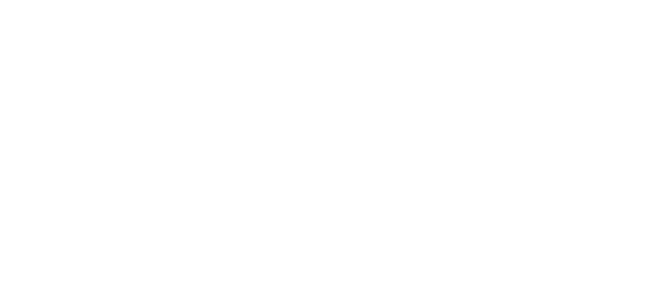
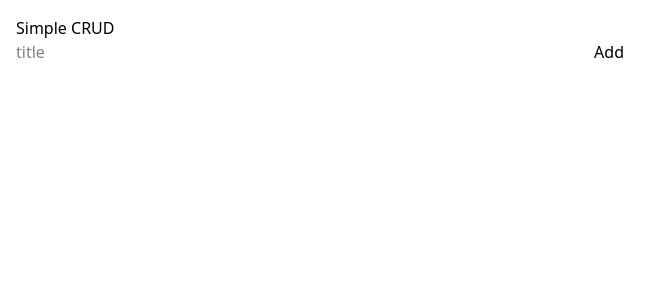
Before and after one commit to jimit8929/Frontend_Practice, a React (Vite) app in the folder Frontend_Practice/: page /todo in a window 1280 px wide. Before the commit this address had no page. Shown: the top 300 px of the page, without its empty margins (0-670 px from the left). Built offline with nearby package versions, Linux system fonts and the light colour scheme.

Commit message:
TodoList Practice

```diff
--- a/Frontend_Practice/src/App.jsx
+++ b/Frontend_Practice/src/App.jsx
@@ -1,11 +1,13 @@
 import {Routes , Route} from "react-router-dom"
 import LandingPage from "./Pages/LandingPage"
+import TodoList from "./Pages/TodoList"
 
 const App = () => {
   return (
     <>
       <Routes>
         <Route path="/" element={<LandingPage/>}/>
+        <Route path="/todo" element={<TodoList/>}/>
       </Routes>
 
     </>
--- a/Frontend_Practice/src/Pages/TodoList.jsx
+++ b/Frontend_Practice/src/Pages/TodoList.jsx
@@ -1,9 +1,76 @@
-import React from 'react'
+import { useEffect, useState } from "react";
 
 const TodoList = () => {
+  const key = "mini_crud_v1";
+  const [items, setItems] = useState(() =>
+    JSON.parse(localStorage.getItem(key) || "[]")
+  );
+  const [text, setText] = useState("");
+  const [editId, setEditId] = useState(null);
+
+  useEffect(() => {
+    localStorage.setItem(key, JSON.stringify(items));
+  }, [items]);
+
+  const add = () => {
+    if (!text.trim()) return;
+    if (editId) {
+      setItems(items.map((i) => (i.id === editId ? { ...i, text } : i)));
+      setEditId(null);
+    } else {
+      setItems([{ id: Date.now(), text }, ...items]);
+    }
+    setText("");
+  };
+  const del = (id) => setItems(items.filter((i) => i.id !== id));
+  const startEdit = (it) => {
+    setEditId(it.id);
+    setText(it.text);
+  };
+
   return (
-    <div>TodoList</div>
-  )
-}
+    <div style={{ padding: 16, maxWidth: 640 }}>
+      <h3>Simple CRUD</h3>
+      <div style={{ display: "flex", gap: 8, marginBottom: 12 }}>
+        <input
+          value={text}
+          onChange={(e) => setText(e.target.value)}
+          placeholder="title"
+          style={{ flex: 1 }}
+        />
+        <button onClick={add}>{editId ? "Save" : "Add"}</button>
+        {editId && (
+          <button
+            onClick={() => {
+              setEditId(null);
+              setText("");
+            }}
+          >
+            Cancel
+          </button>
+        )}
+      </div>
+      <ul style={{ listStyle: "none", padding: 0 }}>
+        {items.map((it) => (
+          <li
+            key={it.id}
+            style={{
+              display: "flex",
+              justifyContent: "space-between",
+              padding: 8,
+              borderBottom: "1px solid #eee",
+            }}
+          >
+            <span>{it.text}</span>
+            <div style={{ display: "flex", gap: 6 }}>
+              <button onClick={() => startEdit(it)}>Edit</button>
+              <button onClick={() => del(it.id)}>Del</button>
+            </div>
+          </li>
+        ))}
+      </ul>
+    </div>
+  );
+};
 
-export default TodoList
+export default TodoList;
```
